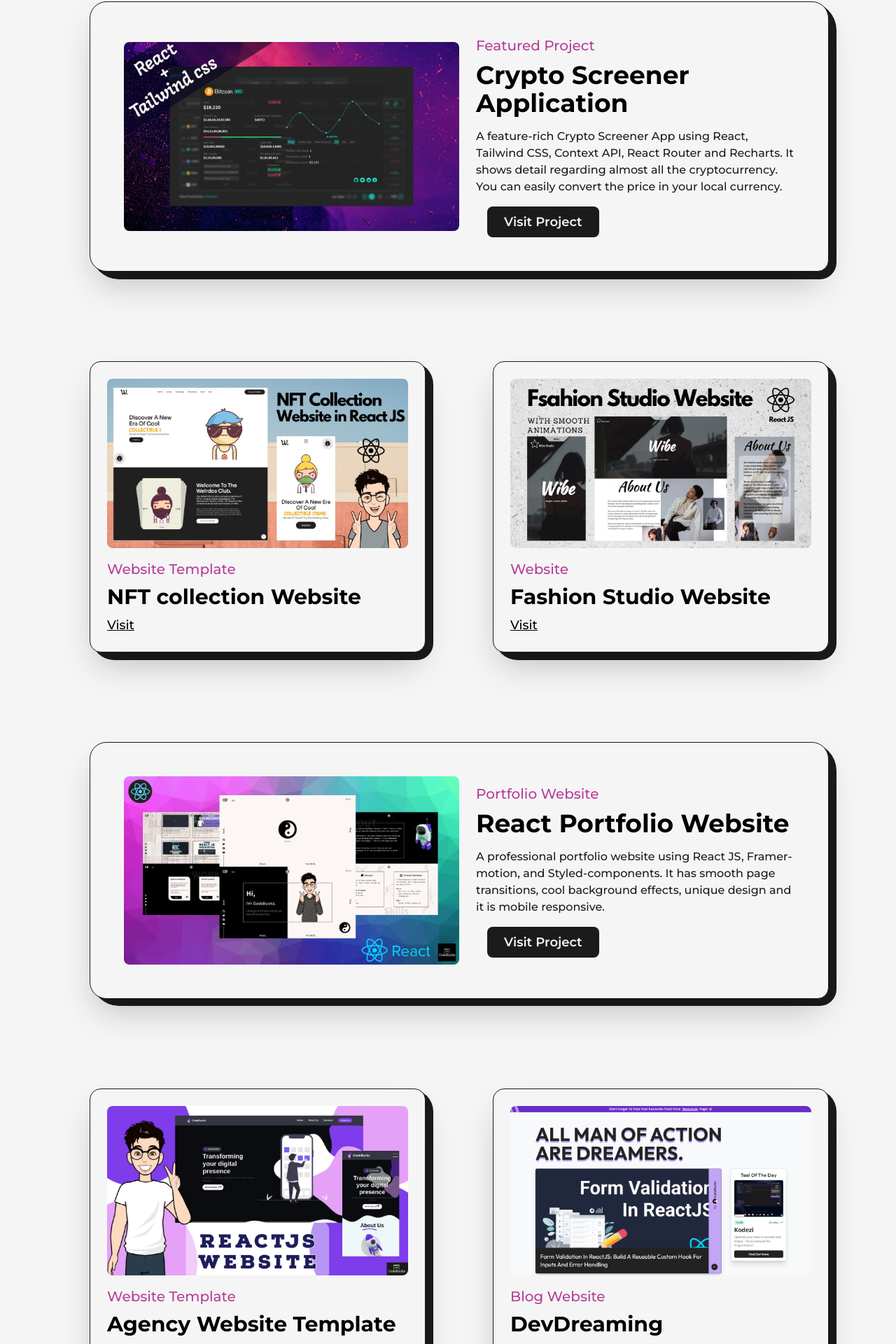
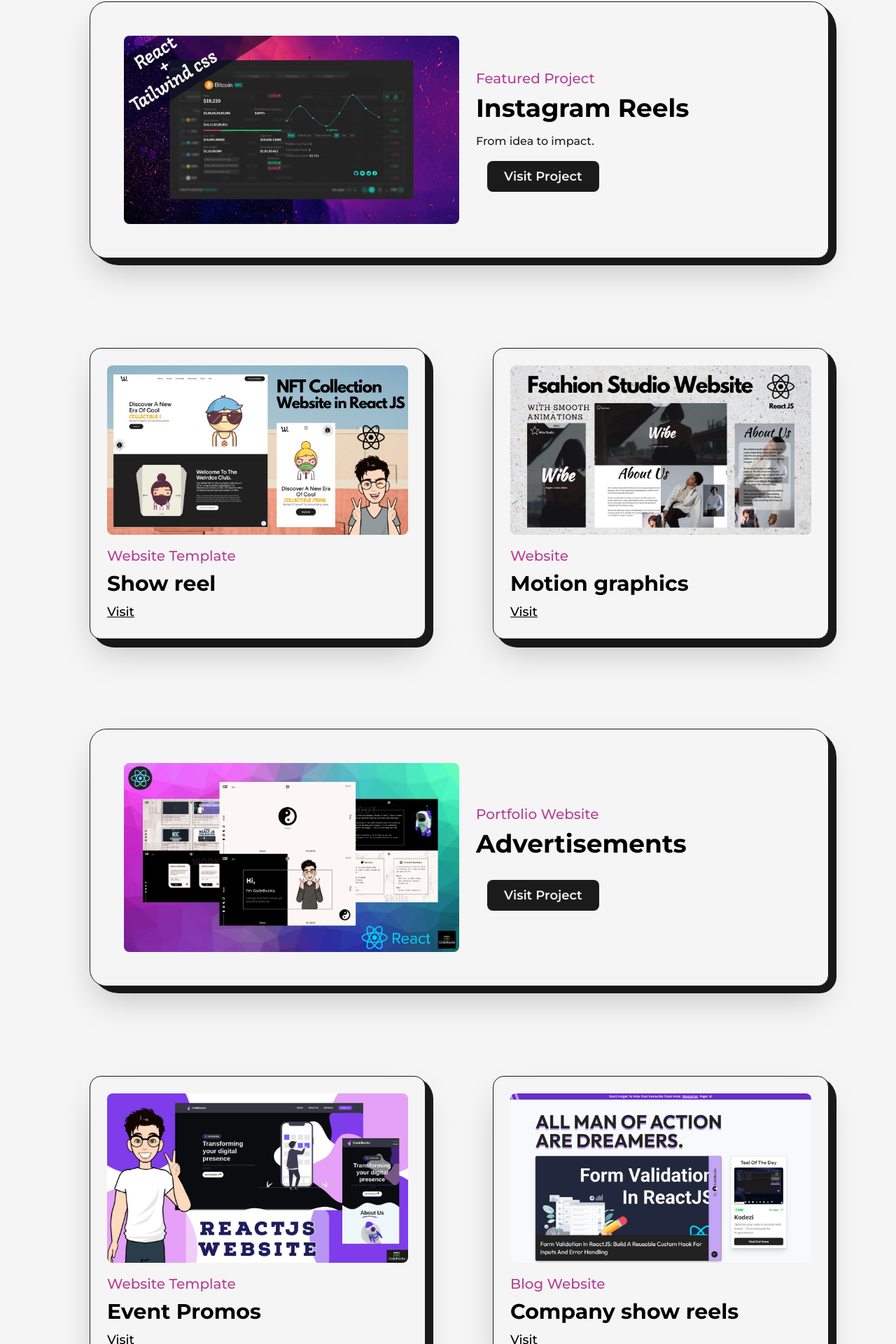
Before and after one commit to shas99/BeyondMotion, a Next.js app: page /projects in a window 1280 px wide. Shown: the part 590-2510 px from the top of the page at 70% size. Built offline with nearby package versions, Linux system fonts and the light colour scheme.

Commit message:
added project

```diff
--- a/src/pages/projects.js
+++ b/src/pages/projects.js
@@ -184,8 +184,8 @@ export default function Projects() {
             <div className="col-span-12">
               <FeaturedProject
                 type="Featured Project"
-                title="Crypto Screener Application"
-                summary="A feature-rich Crypto Screener App using React, Tailwind CSS, Context API, React Router and Recharts. It shows detail regarding almost all the cryptocurrency. You can easily convert the price in your local currency."
+                title="Instagram Reels"
+                summary="From idea to impact."
                 img={proj1}
                 link="https://drive.google.com/drive/folders/1_52IEeMV-ABB_KG2ZH1Z74gbYe0tzjcu"
                 github="https://github.com/codebucks27/CryptoBucks-Final-Code"
@@ -194,7 +194,7 @@ export default function Projects() {
             <div className="col-span-6 sm:col-span-12">
               <Project
                 type="Website Template"
-                title="NFT collection Website"
+                title="Show reel"
                 img={proj2}
                 link="https://drive.google.com/drive/folders/1IWrs0iI5pHv6n7p49KCgRul4CntJOKA7?usp=drive_link"
                 github="https://github.com/codebucks27/The-Weirdos-NFT-Website-Starter-Code"
@@ -203,7 +203,7 @@ export default function Projects() {
             <div className="col-span-6 sm:col-span-12">
               <Project
                 type="Website"
-                title="Fashion Studio Website"
+                title="Motion graphics"
                 img={proj3}
                 link="https://drive.google.com/drive/folders/1Pgp8FeG9cULESpoWAd5YKKzCtfPg-BmN?usp=drive_link"
                 github="https://github.com/codebucks27/wibe-studio"
@@ -212,8 +212,8 @@ export default function Projects() {
             <div className="col-span-12">
               <FeaturedProject
                 type="Portfolio Website"
-                title="React Portfolio Website"
-                summary="A professional portfolio website using React JS, Framer-motion, and Styled-components. It has smooth page transitions, cool background effects, unique design and it is mobile responsive."
+                title="Advertisements"
+                summary=""
                 img={proj4}
                 link="https://drive.google.com/drive/folders/1ayKHNzARGEkrhFsqT5O8Nst9u4PfXPxu?usp=drive_link"
                 github="https://github.com/codebucks27/react-portfolio-final"
@@ -223,7 +223,7 @@ export default function Projects() {
               <Project
                 type="Website Template"
                 img={proj5}
-                title="Agency Website Template"
+                title="Event Promos"
                 link="https://drive.google.com/drive/folders/1iGWB5pKh4jqmaHnLuSe6RrJmzVDggvJV?usp=drive_link"
                 github="https://github.com/codebucks27/wibe-studio"
               />
@@ -232,7 +232,7 @@ export default function Projects() {
               <Project
                 type="Blog Website"
                 img={proj6}
-                title="DevDreaming"
+                title="Company show reels"
                 link="https://drive.google.com/drive/folders/1csf8hgvhR9NCQelhEccctTWOxsQQtnS-?usp=drive_link"
                 github="https://drive.google.com/drive/folders/1csf8hgvhR9NCQelhEccctTWOxsQQtnS-?usp=drive_link"
               />
```
